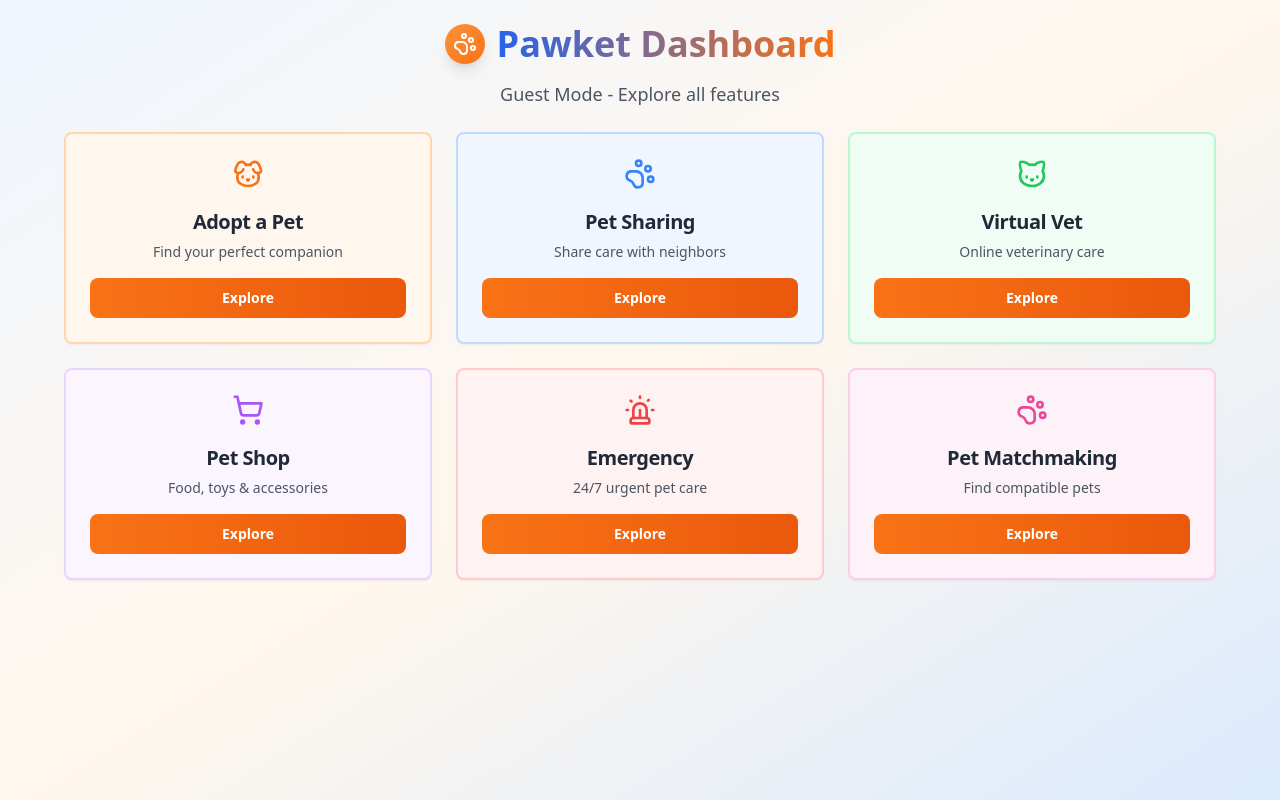
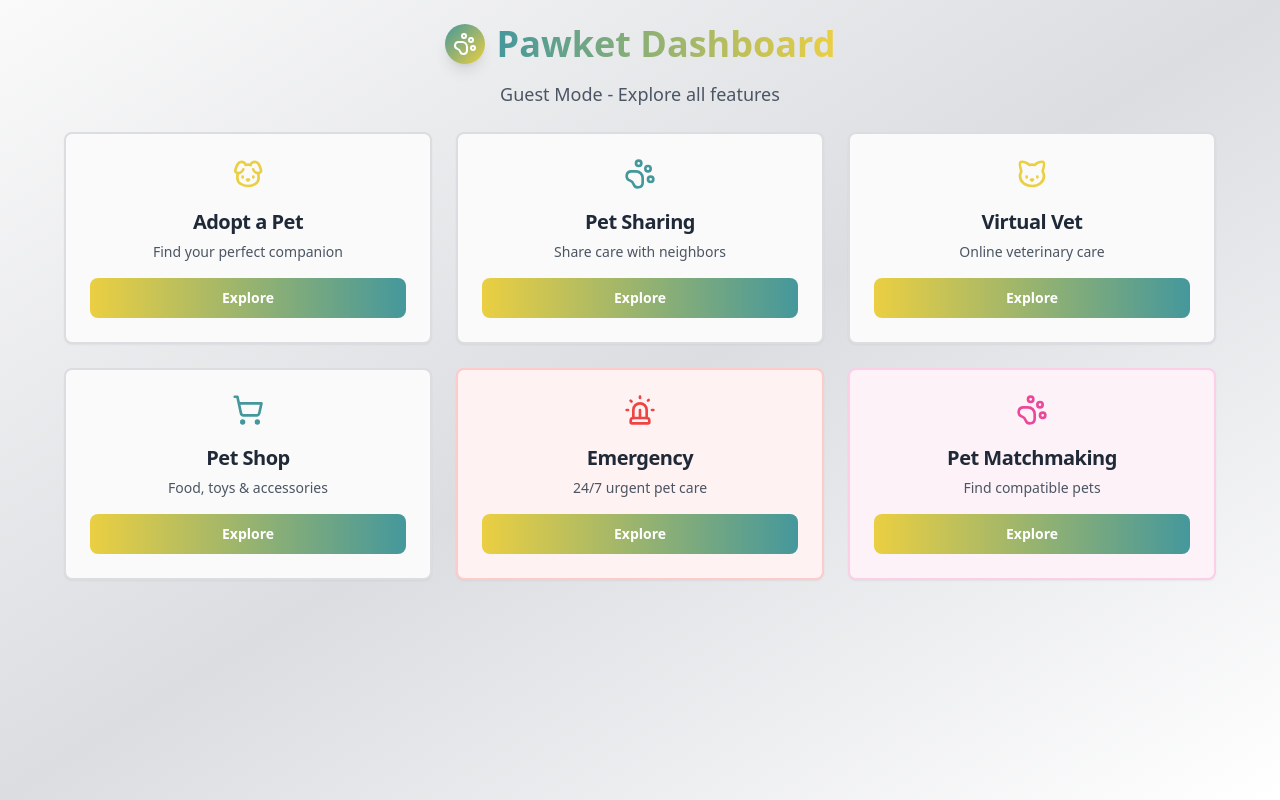
Before and after one commit to codedbymahin/pawket, a React (Vite) app: page /dashboard in a window 1280 px wide. Built offline with nearby package versions, Linux system fonts and the light colour scheme.

Commit message:
Refactor: Apply global color theme and update screens
- Applied the specified color theme to all screens.
- Updated the homepage to make only the "Get Started" button functional.
- Modified the login screen to make the "Login with Account" button clickable and display a modal.

```diff
--- a/src/index.css
+++ b/src/index.css
@@ -1,3 +1,4 @@
+
 @tailwind base;
 @tailwind components;
 @tailwind utilities;
@@ -15,42 +16,43 @@
     --popover: 0 0% 100%;
     --popover-foreground: 222.2 84% 4.9%;
 
-    --primary: 222.2 47.4% 11.2%;
-    --primary-foreground: 210 40% 98%;
+    /* Updated primary to use #3E9FA1 */
+    --primary: 183 39% 44%;
+    --primary-foreground: 0 0% 100%;
 
-    --secondary: 210 40% 96.1%;
+    /* Updated secondary to use light neutral #DEDEE0 */
+    --secondary: 220 9% 87%;
     --secondary-foreground: 222.2 47.4% 11.2%;
 
-    --muted: 210 40% 96.1%;
+    --muted: 220 9% 87%;
     --muted-foreground: 215.4 16.3% 46.9%;
 
-    --accent: 210 40% 96.1%;
+    --accent: 220 9% 87%;
     --accent-foreground: 222.2 47.4% 11.2%;
 
     --destructive: 0 84.2% 60.2%;
     --destructive-foreground: 210 40% 98%;
 
-    --border: 214.3 31.8% 91.4%;
-    --input: 214.3 31.8% 91.4%;
-    --ring: 222.2 84% 4.9%;
+    --border: 220 9% 87%;
+    --input: 220 9% 87%;
+    --ring: 183 39% 44%;
 
     --radius: 0.5rem;
 
     --sidebar-background: 0 0% 98%;
+    --sidebar-foreground: 240 5.3% 26.1%;
+    --sidebar-primary: 240 5.9% 10%;
+    --sidebar-primary-foreground: 0 0% 98%;
+    --sidebar-accent: 240 4.8% 95.9%;
+    --sidebar-accent-foreground: 240 5.9% 10%;
+    --sidebar-border: 220 13% 91%;
+    --sidebar-ring: 217.2 91.2% 59.8%;
 
-    --sidebar-foreground: 240 5.3% 26.1%;
-
-    --sidebar-primary: 240 5.9% 10%;
-
-    --sidebar-primary-foreground: 0 0% 98%;
-
-    --sidebar-accent: 240 4.8% 95.9%;
-
-    --sidebar-accent-foreground: 240 5.9% 10%;
-
-    --sidebar-border: 220 13% 91%;
-
-    --sidebar-ring: 217.2 91.2% 59.8%;
+    /* Custom Pawket colors */
+    --pawket-primary: 183 39% 44%; /* #3E9FA1 */
+    --pawket-neutral: 220 9% 87%; /* #DEDEE0 */
+    --pawket-accent: 50 81% 59%; /* #E9CD45 */
+    --pawket-light: 0 0% 98%; /* #F9FAFB */
   }
 
   .dark {
@@ -63,11 +65,11 @@
     --popover: 222.2 84% 4.9%;
     --popover-foreground: 210 40% 98%;
 
-    --primary: 210 40% 98%;
-    --primary-foreground: 222.2 47.4% 11.2%;
+    --primary: 183 39% 44%;
+    --primary-foreground: 0 0% 100%;
 
-    --secondary: 217.2 32.6% 17.5%;
-    --secondary-foreground: 210 40% 98%;
+    --secondary: 220 9% 87%;
+    --secondary-foreground: 222.2 47.4% 11.2%;
 
     --muted: 217.2 32.6% 17.5%;
     --muted-foreground: 215 20.2% 65.1%;
@@ -80,7 +82,7 @@
 
     --border: 217.2 32.6% 17.5%;
     --input: 217.2 32.6% 17.5%;
-    --ring: 212.7 26.8% 83.9%;
+    --ring: 183 39% 44%;
     --sidebar-background: 240 5.9% 10%;
     --sidebar-foreground: 240 4.8% 95.9%;
     --sidebar-primary: 224.3 76.3% 48%;
--- a/src/pages/Adopt.tsx
+++ b/src/pages/Adopt.tsx
@@ -78,7 +78,7 @@ const Adopt = () => {
   };
 
   return (
-    <div className="min-h-screen bg-gradient-to-br from-blue-50 via-orange-50 to-blue-100">
+    <div className="min-h-screen bg-gradient-to-br from-pawket-light via-pawket-neutral to-white">
       {/* Header */}
       <div className="p-6">
         <Button
@@ -91,7 +91,7 @@ const Adopt = () => {
         </Button>
 
         <div className="text-center">
-          <h1 className="text-3xl sm:text-4xl font-bold bg-gradient-to-r from-blue-600 to-orange-500 bg-clip-text text-transparent mb-2">
+          <h1 className="text-3xl sm:text-4xl font-bold bg-gradient-to-r from-pawket-primary to-pawket-accent bg-clip-text text-transparent mb-2">
             Adopt a Pet
           </h1>
           <p className="text-gray-600 text-lg">Find your perfect companion in Bangladesh</p>
@@ -102,13 +102,13 @@ const Adopt = () => {
       <div className="px-4 sm:px-6 lg:px-8 pb-8">
         <div className="max-w-6xl mx-auto grid grid-cols-1 md:grid-cols-2 lg:grid-cols-3 gap-6">
           {pets.map((pet) => (
-            <Card key={pet.id} className="bg-white/80 backdrop-blur-sm border-0 shadow-xl hover:shadow-2xl transition-shadow duration-300">
+            <Card key={pet.id} className="bg-white/80 backdrop-blur-sm border-pawket-neutral shadow-xl hover:shadow-2xl transition-shadow duration-300">
               <CardHeader className="text-center">
                 <div className="flex justify-center mb-3">
                   {pet.type === "dog" ? (
-                    <Dog size={40} className="text-orange-500" />
+                    <Dog size={40} className="text-pawket-accent" />
                   ) : (
-                    <Cat size={40} className="text-blue-500" />
+                    <Cat size={40} className="text-pawket-primary" />
                   )}
                 </div>
                 <CardTitle className="text-xl font-bold text-gray-800">
@@ -121,7 +121,7 @@ const Adopt = () => {
 
               <CardContent className="space-y-4">
                 <div className="flex items-center text-gray-600 text-sm">
-                  <MapPin size={16} className="mr-2 text-orange-500" />
+                  <MapPin size={16} className="mr-2 text-pawket-accent" />
                   {pet.location}
                 </div>
 
@@ -135,7 +135,7 @@ const Adopt = () => {
 
                 <Button
                   onClick={handleContactOwner}
-                  className="w-full bg-gradient-to-r from-orange-500 to-orange-600 hover:from-orange-600 hover:to-orange-700 text-white font-semibold rounded-lg"
+                  className="w-full bg-gradient-to-r from-pawket-accent to-pawket-primary hover:from-pawket-primary hover:to-pawket-accent text-white font-semibold rounded-lg"
                 >
                   Contact Owner
                 </Button>
@@ -159,7 +159,7 @@ const Adopt = () => {
           <div className="flex justify-center pt-4">
             <Button
               onClick={() => setShowLoginModal(false)}
-              className="bg-gradient-to-r from-orange-500 to-orange-600 hover:from-orange-600 hover:to-orange-700 text-white"
+              className="bg-gradient-to-r from-pawket-accent to-pawket-primary hover:from-pawket-primary hover:to-pawket-accent text-white"
             >
               Understood
             </Button>
--- a/src/pages/Dashboard.tsx
+++ b/src/pages/Dashboard.tsx
@@ -1,3 +1,4 @@
+
 import { Button } from "@/components/ui/button";
 import { Card, CardContent, CardDescription, CardHeader, CardTitle } from "@/components/ui/card";
 import { Dialog, DialogContent, DialogDescription, DialogHeader, DialogTitle } from "@/components/ui/dialog";
@@ -22,33 +23,33 @@ const Dashboard = () => {
       id: "adopt",
       title: "Adopt a Pet",
       description: "Find your perfect companion",
-      icon: <Dog size={32} className="text-orange-500" />,
-      bgColor: "bg-orange-50",
-      borderColor: "border-orange-200"
+      icon: <Dog size={32} className="text-pawket-accent" />,
+      bgColor: "bg-pawket-light",
+      borderColor: "border-pawket-neutral"
     },
     {
       id: "sharing",
       title: "Pet Sharing",
       description: "Share care with neighbors",
-      icon: <PawPrint size={32} className="text-blue-500" />,
-      bgColor: "bg-blue-50",
-      borderColor: "border-blue-200"
+      icon: <PawPrint size={32} className="text-pawket-primary" />,
+      bgColor: "bg-pawket-light",
+      borderColor: "border-pawket-neutral"
     },
     {
       id: "vet",
       title: "Virtual Vet",
       description: "Online veterinary care",
-      icon: <Cat size={32} className="text-green-500" />,
-      bgColor: "bg-green-50",
-      borderColor: "border-green-200"
+      icon: <Cat size={32} className="text-pawket-accent" />,
+      bgColor: "bg-pawket-light",
+      borderColor: "border-pawket-neutral"
     },
     {
       id: "shop",
       title: "Pet Shop",
       description: "Food, toys & accessories",
-      icon: <ShoppingCart size={32} className="text-purple-500" />,
-      bgColor: "bg-purple-50",
-      borderColor: "border-purple-200"
+      icon: <ShoppingCart size={32} className="text-pawket-primary" />,
+      bgColor: "bg-pawket-light",
+      borderColor: "border-pawket-neutral"
     },
     {
       id: "emergency",
@@ -69,14 +70,14 @@ const Dashboard = () => {
   ];
 
   return (
-    <div className="min-h-screen bg-gradient-to-br from-blue-50 via-orange-50 to-blue-100">
+    <div className="min-h-screen bg-gradient-to-br from-pawket-light via-pawket-neutral to-white">
       {/* Header */}
       <div className="p-6 text-center">
         <div className="flex items-center justify-center space-x-3 mb-4">
-          <div className="bg-gradient-to-br from-orange-400 to-orange-500 p-2 rounded-full shadow-lg">
+          <div className="bg-gradient-to-br from-pawket-primary to-pawket-accent p-2 rounded-full shadow-lg">
             <PawPrint size={24} className="text-white" />
           </div>
-          <h1 className="text-3xl sm:text-4xl font-bold bg-gradient-to-r from-blue-600 to-orange-500 bg-clip-text text-transparent">
+          <h1 className="text-3xl sm:text-4xl font-bold bg-gradient-to-r from-pawket-primary to-pawket-accent bg-clip-text text-transparent">
             Pawket Dashboard
           </h1>
         </div>
@@ -105,7 +106,7 @@ const Dashboard = () => {
               </CardHeader>
               <CardContent className="pt-0">
                 <Button
-                  className="w-full bg-gradient-to-r from-orange-500 to-orange-600 hover:from-orange-600 hover:to-orange-700 text-white font-semibold rounded-lg"
+                  className="w-full bg-gradient-to-r from-pawket-accent to-pawket-primary hover:from-pawket-primary hover:to-pawket-accent text-white font-semibold rounded-lg"
                   onClick={(e) => {
                     e.stopPropagation();
                     handleFeatureClick(feature.id);
@@ -133,7 +134,7 @@ const Dashboard = () => {
           <div className="flex justify-center pt-4">
             <Button
               onClick={() => setShowComingSoonModal(false)}
-              className="bg-gradient-to-r from-orange-500 to-orange-600 hover:from-orange-600 hover:to-orange-700 text-white"
+              className="bg-gradient-to-r from-pawket-accent to-pawket-primary hover:from-pawket-primary hover:to-pawket-accent text-white"
             >
               Got it!
             </Button>
--- a/tailwind.config.ts
+++ b/tailwind.config.ts
@@ -1,3 +1,4 @@
+
 import type { Config } from "tailwindcss";
 
 export default {
@@ -61,7 +62,12 @@ export default {
 					'accent-foreground': 'hsl(var(--sidebar-accent-foreground))',
 					border: 'hsl(var(--sidebar-border))',
 					ring: 'hsl(var(--sidebar-ring))'
-				}
+				},
+				// Custom Pawket colors
+				'pawket-primary': 'hsl(var(--pawket-primary))',
+				'pawket-neutral': 'hsl(var(--pawket-neutral))',
+				'pawket-accent': 'hsl(var(--pawket-accent))',
+				'pawket-light': 'hsl(var(--pawket-light))'
 			},
 			borderRadius: {
 				lg: 'var(--radius)',
```
Also changed, not shown: src/pages/Index.tsx (+13 -13 lines), src/pages/Login.tsx (+37 -8 lines).
